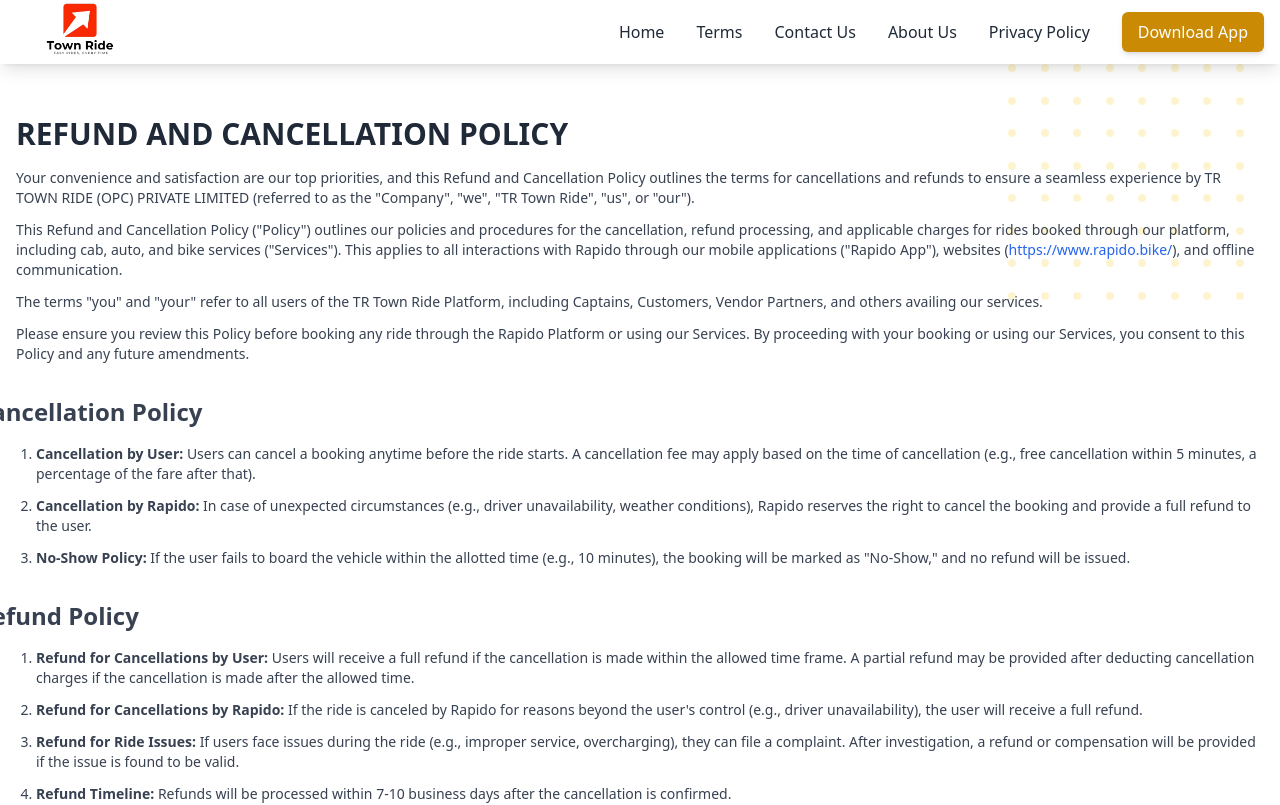
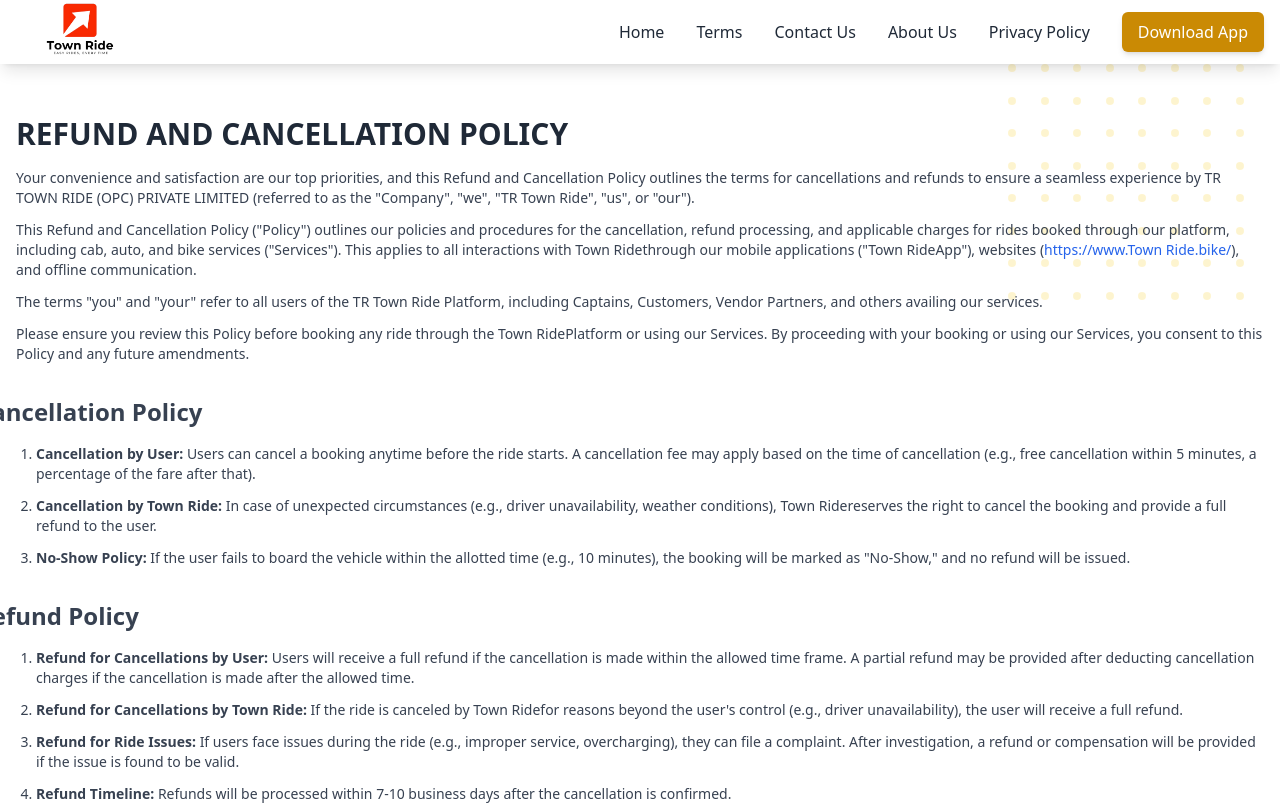
Before and after one commit to KushKK29/Town-Ride, a React (Vite) app: page /refundcancel in a window 1280 px wide. Shown: the top 805 px of the page. Built offline with nearby package versions, Linux system fonts and the light colour scheme.

Commit message:
add: deploy

```diff
--- a/src/pages/Refund.jsx
+++ b/src/pages/Refund.jsx
@@ -36,13 +36,13 @@
             applicable charges for rides booked through our platform, including
             cab, auto, and bike services (
             <span className="font-medium">"Services"</span>). This applies to
-            all interactions with Rapido through our mobile applications (
-            <span className="font-medium">"Rapido App"</span>), websites (
+            all interactions with Town Ridethrough our mobile applications (
+            <span className="font-medium">"Town RideApp"</span>), websites (
             <a
-              href="https://www.rapido.bike/"
+              href="https://www.Town Ride.bike/"
               className="text-blue-600 hover:underline"
             >
-              https://www.rapido.bike/
+              https://www.Town Ride.bike/
             </a>
             ), and offline communication.
           </p>
@@ -56,7 +56,7 @@
 
           <p>
             Please ensure you review this Policy before booking any ride through
-            the Rapido Platform or using our Services. By proceeding with your
+            the Town RidePlatform or using our Services. By proceeding with your
             booking or using our Services, you consent to this Policy and any
             future amendments.
           </p>
@@ -75,10 +75,10 @@
                 fare after that).
               </li>
               <li>
-                <span className="font-bold">Cancellation by Rapido: </span> In
-                case of unexpected circumstances (e.g., driver unavailability,
-                weather conditions), Rapido reserves the right to cancel the
-                booking and provide a full refund to the user.
+                <span className="font-bold">Cancellation by Town Ride: </span>{" "}
+                In case of unexpected circumstances (e.g., driver
+                unavailability, weather conditions), Town Ridereserves the right
+                to cancel the booking and provide a full refund to the user.
               </li>
               <li>
                 <span className="font-bold">No-Show Policy: </span> If the user
@@ -104,11 +104,11 @@
               </li>
               <li>
                 <span className="font-bold">
-                  Refund for Cancellations by Rapido:{" "}
+                  Refund for Cancellations by Town Ride:{" "}
                 </span>{" "}
-                If the ride is canceled by Rapido for reasons beyond the user's
-                control (e.g., driver unavailability), the user will receive a
-                full refund.
+                If the ride is canceled by Town Ridefor reasons beyond the
+                user's control (e.g., driver unavailability), the user will
+                receive a full refund.
               </li>
               <li>
                 <span className="font-bold">Refund for Ride Issues: </span> If
```
